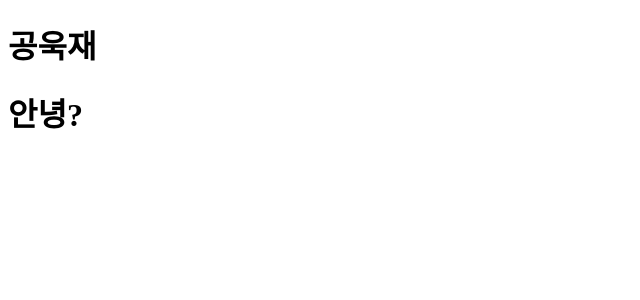
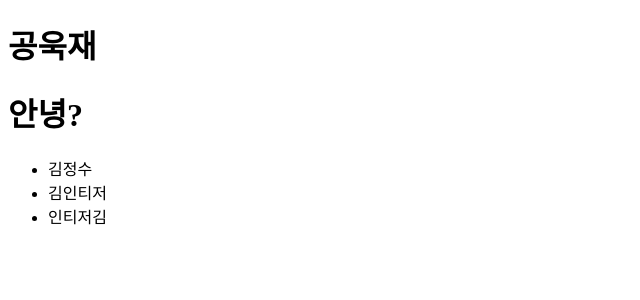
Before and after one commit to KimInteger/bundlePrac_3React, a React app: page / in a window 1280 px wide. Shown: the top 300 px of the page, without its empty margins (0-640 px from the left). Built offline with nearby package versions, Linux system fonts and the light colour scheme.

Commit message:
add_김정수 : ultag app에 추가

```diff
--- a/src/app.tsx
+++ b/src/app.tsx
@@ -1,6 +1,7 @@
 import React from 'react'
 import basicData from '../static/basic_data'
 import Minam from './Minam'
+import UlTag from './ulTag'
 
 
 const App : React.FC = () => {
@@ -8,6 +9,7 @@ const App : React.FC = () => {
     <div>
       <Minam textNode={basicData} />
       <h1>안녕?</h1>
+      <UlTag />
     </div>
   )
 }
```
